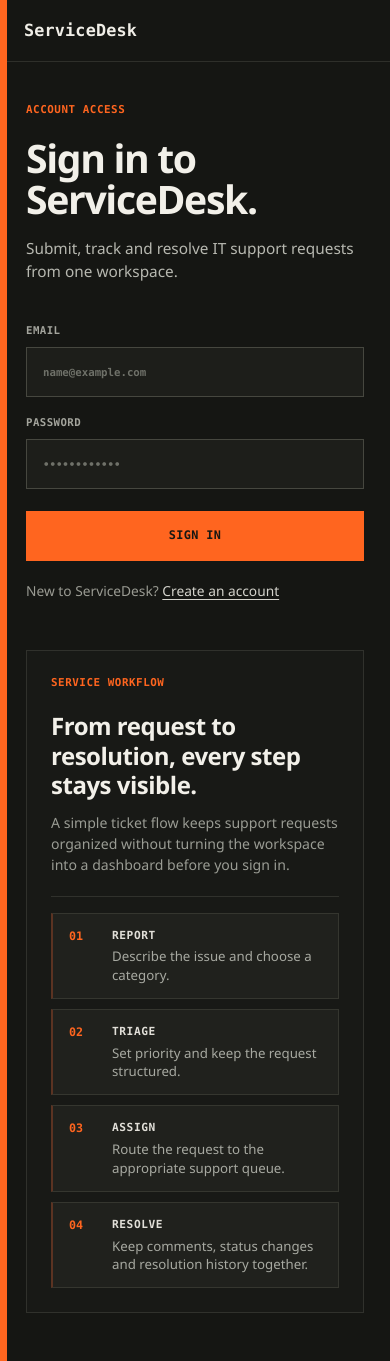
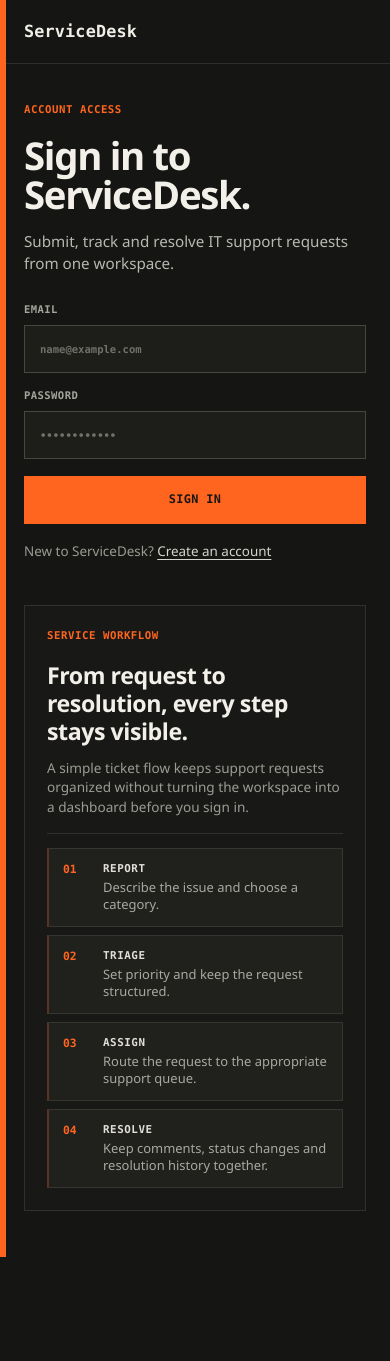
Before and after one commit to Kumar-Amrit-Raj/ServiceDesk, a React (Vite) app in the folder frontend/: page / in a window 390 px wide. After the commit the page ends 1257 px from the top, so only its background shows below. Built offline with nearby package versions, Linux system fonts and the light colour scheme.

Commit message:
Make ServiceDesk UI full-bleed and viewport-fitted

```diff
--- a/frontend/src/styles/index.css
+++ b/frontend/src/styles/index.css
@@ -1,7 +1,7 @@
 :root {
   font-family: "IBM Plex Sans", "Segoe UI", Arial, sans-serif;
   color: #f0eee7;
-  background: #ececea;
+  background: #151613;
   font-synthesis: none;
   text-rendering: optimizeLegibility;
   line-height: 1.5;
@@ -21,12 +21,19 @@
 
 * { box-sizing: border-box; }
 
-html, body, #root { min-height: 100%; }
+html,
+body,
+#root {
+  width: 100%;
+  height: 100%;
+  min-height: 100%;
+}
 
 body {
   margin: 0;
   min-width: 320px;
-  background: #ececea;
+  overflow: hidden;
+  background: var(--surface);
 }
 
 button,
@@ -34,40 +41,43 @@ input {
   font: inherit;
 }
 
-button {
-  cursor: pointer;
-}
+button { cursor: pointer; }
 
+/* Full-bleed authentication workspace. Figma is used only as visual inspiration;
+   the browser layout is intentionally fluid and viewport-driven. */
 .auth-page {
+  width: 100%;
+  height: 100dvh;
   min-height: 100vh;
-  display: grid;
-  place-items: center;
-  padding: 20px;
+  background: var(--surface);
 }
 
 .auth-shell {
   position: relative;
-  width: min(1440px, 100%);
-  min-height: min(760px, calc(100vh - 40px));
+  display: grid;
+  grid-template-rows: 64px minmax(0, 1fr);
+  width: 100%;
+  height: 100%;
+  min-height: 0;
   overflow: hidden;
   background: var(--surface);
-  border: 1px solid #d2d2ce;
 }
 
 .auth-shell::before {
   content: "";
   position: absolute;
+  z-index: 2;
   inset: 0 auto 0 0;
-  width: 7px;
+  width: 6px;
   background: var(--accent);
 }
 
 .auth-topbar {
-  min-height: 64px;
   display: flex;
   align-items: center;
-  gap: 38px;
-  padding: 0 48px;
+  gap: 34px;
+  min-width: 0;
+  padding: 0 clamp(36px, 5vw, 78px);
   border-bottom: 1px solid #2e2f2a;
 }
 
@@ -94,22 +104,26 @@ button {
 }
 
 .auth-body {
+  min-height: 0;
   display: grid;
-  grid-template-columns: minmax(0, 1fr) minmax(0, 1fr);
-  gap: clamp(48px, 6vw, 100px);
-  padding: 48px 80px 52px;
+  grid-template-columns: minmax(360px, 0.9fr) minmax(430px, 1.1fr);
+  align-items: center;
+  gap: clamp(48px, 7vw, 132px);
+  padding: clamp(28px, 4vh, 42px) clamp(48px, 7vw, 112px);
+  overflow: hidden;
 }
 
 .auth-entry {
   width: min(100%, 500px);
-  align-self: start;
+  min-width: 0;
+  justify-self: start;
 }
 
 .auth-eyebrow,
 .workflow-eyebrow {
-  margin: 0 0 20px;
+  margin: 0 0 18px;
   color: var(--accent);
-  font-size: 0.68rem;
+  font-size: 0.67rem;
   font-weight: 700;
   letter-spacing: 0.05em;
 }
@@ -118,25 +132,25 @@ button {
   max-width: 500px;
   margin: 0;
   color: var(--text);
-  font-size: clamp(2.6rem, 4vw, 4rem);
-  line-height: 1.03;
+  font-size: clamp(2.65rem, 4.2vw, 4.15rem);
+  line-height: 1.02;
   letter-spacing: -0.035em;
 }
 
 .auth-subtitle {
   max-width: 470px;
-  margin: 18px 0 0;
+  margin: 16px 0 0;
   color: var(--muted-strong);
-  font-size: 0.96rem;
-  line-height: 1.5;
+  font-size: 0.95rem;
+  line-height: 1.45;
 }
 
 .auth-notice {
-  margin-top: 20px;
+  margin: 16px 0 0;
 }
 
 .auth-form {
-  margin-top: 40px;
+  margin-top: 28px;
 }
 
 .auth-form fieldset {
@@ -148,9 +162,9 @@ button {
 
 .auth-form label {
   display: block;
-  margin-bottom: 18px;
+  margin-bottom: 15px;
   color: #a4a59d;
-  font-size: 0.67rem;
+  font-size: 0.66rem;
   font-weight: 700;
   letter-spacing: 0.04em;
   text-transform: uppercase;
@@ -159,9 +173,9 @@ button {
 .auth-form input {
   display: block;
   width: 100%;
-  height: 50px;
-  margin-top: 8px;
-  padding: 0 16px;
+  height: 48px;
+  margin-top: 7px;
+  padding: 0 15px;
   border: 1px solid var(--border-strong);
   border-radius: 0;
   outline: none;
@@ -170,9 +184,7 @@ button {
   caret-color: var(--accent);
 }
 
-.auth-form input::placeholder {
-  color: #6f7169;
-}
+.auth-form input::placeholder { color: #6f7169; }
 
 .auth-form input:focus {
   border-color: var(--accent);
@@ -194,7 +206,7 @@ button {
 .system-state-card > button,
 .signed-in-card > button,
 .signed-in-card button {
-  min-height: 50px;
+  min-height: 48px;
   border: 1px solid transparent;
   border-radius: 0;
   padding: 0 18px;
@@ -208,7 +220,7 @@ button {
 
 .auth-submit {
   width: 100%;
-  margin-top: 4px;
+  margin-top: 2px;
 }
 
 .auth-submit:hover,
@@ -229,9 +241,9 @@ input:focus-visible {
 }
 
 .auth-switch {
-  margin: 20px 0 0;
+  margin: 17px 0 0;
   color: #9a9b93;
-  font-size: 0.86rem;
+  font-size: 0.84rem;
 }
 
 .link {
@@ -244,60 +256,58 @@ input:focus-visible {
   text-underline-offset: 3px;
 }
 
-.link:hover {
-  color: var(--accent);
-}
+.link:hover { color: var(--accent); }
 
 .password-help {
-  margin: -6px 0 18px;
+  margin: -4px 0 14px;
   color: #85877f;
-  font-size: 0.78rem;
+  font-size: 0.76rem;
 }
 
 .workflow-panel {
-  width: min(100%, 560px);
-  align-self: center;
+  width: min(100%, 600px);
+  min-width: 0;
   justify-self: end;
-  padding: 30px;
+  padding: clamp(24px, 2.4vw, 34px);
   border: 1px solid #30312c;
   background: #181916;
 }
 
 .workflow-panel h2 {
-  max-width: 485px;
+  max-width: 500px;
   margin: 0;
   color: var(--text);
-  font-size: clamp(1.5rem, 2vw, 2rem);
-  line-height: 1.22;
+  font-size: clamp(1.45rem, 2vw, 2rem);
+  line-height: 1.2;
   letter-spacing: -0.02em;
 }
 
 .workflow-intro {
-  max-width: 470px;
-  margin: 14px 0 0;
+  max-width: 500px;
+  margin: 12px 0 0;
   color: #9a9c94;
-  font-size: 0.88rem;
-  line-height: 1.48;
+  font-size: 0.85rem;
+  line-height: 1.42;
 }
 
 .workflow-divider {
   height: 1px;
-  margin: 20px 0 16px;
+  margin: 17px 0 14px;
   background: #30312c;
 }
 
 .workflow-steps {
   display: grid;
-  gap: 10px;
+  gap: 8px;
 }
 
 .workflow-step {
   display: grid;
-  grid-template-columns: 38px minmax(0, 1fr);
-  gap: 14px;
+  grid-template-columns: 34px minmax(0, 1fr);
+  gap: 12px;
   align-items: start;
-  min-height: 68px;
-  padding: 14px 16px;
+  min-height: 60px;
+  padding: 12px 14px;
   border: 1px solid #35362f;
   border-left: 2px solid #5b3322;
   background: var(--surface-soft);
@@ -305,30 +315,30 @@ input:focus-visible {
 
 .workflow-index {
   color: var(--accent);
-  font-size: 0.73rem;
+  font-size: 0.71rem;
   font-weight: 800;
 }
 
 .workflow-step strong {
   display: block;
-  margin-bottom: 3px;
+  margin-bottom: 2px;
   color: #e1dfd8;
-  font-size: 0.7rem;
+  font-size: 0.68rem;
   letter-spacing: 0.05em;
 }
 
 .workflow-step p {
   margin: 0;
   color: #a7a9a1;
-  font-size: 0.83rem;
-  line-height: 1.38;
+  font-size: 0.81rem;
+  line-height: 1.34;
 }
 
 .status,
 .error {
-  padding: 13px 15px;
+  padding: 11px 14px;
   border-radius: 0;
-  font-size: 0.88rem;
+  font-size: 0.84rem;
 }
 
 .status {
@@ -343,27 +353,33 @@ input:focus-visible {
   color: #ff9b8f;
 }
 
+/* Signed-in placeholder is also full-bleed so there is no temporary card-in-a-page look. */
 .system-state-page,
 .signed-in-page {
+  width: 100%;
+  height: 100dvh;
   min-height: 100vh;
-  display: grid;
-  place-items: center;
-  padding: 32px;
-  background: #ececea;
+  padding: 0;
+  background: var(--surface);
 }
 
 .system-state-card,
 .signed-in-card {
-  width: min(620px, 100%);
-  padding: 42px;
-  border: 1px solid #35362f;
+  width: 100%;
+  min-height: 100%;
+  padding: clamp(38px, 5vw, 76px);
+  border: 0;
   background: var(--surface);
   color: var(--text);
 }
 
-.system-state-card p:first-child {
-  margin-top: 0;
+.system-state-card {
+  display: grid;
+  align-content: center;
+  justify-items: start;
 }
+
+.system-state-card p:first-child { margin-top: 0; }
 
 .system-state-mark {
   display: inline-block;
@@ -386,8 +402,8 @@ input:focus-visible {
 }
 
 .signed-in-brand {
-  margin-bottom: 30px;
-  padding-bottom: 18px;
+  margin-bottom: 34px;
+  padding-bottom: 20px;
   border-bottom: 1px solid #34352f;
   font-family: "IBM Plex Mono", Consolas, monospace;
   font-weight: 800;
@@ -400,14 +416,16 @@ input:focus-visible {
   letter-spacing: 0.05em;
 }
 
+.signed-in-card > :not(.signed-in-brand) {
+  max-width: 720px;
+}
+
 .signed-in-card h2 {
   margin: 0 0 8px;
-  font-size: 1.8rem;
+  font-size: 1.9rem;
 }
 
-.signed-in-card p {
-  color: var(--muted-strong);
-}
+.signed-in-card p { color: var(--muted-strong); }
 
 .profile {
   margin: 24px 0;
@@ -429,35 +447,70 @@ input:focus-visible {
   overflow-wrap: anywhere;
 }
 
-.profile dd:last-child {
-  margin-bottom: 0;
+.profile dd:last-child { margin-bottom: 0; }
+
+@media (max-width: 1100px) and (min-width: 981px) {
+  .auth-body {
+    grid-template-columns: minmax(330px, 0.9fr) minmax(390px, 1.1fr);
+    gap: 42px;
+    padding-left: 48px;
+    padding-right: 48px;
+  }
+
+  .auth-title { font-size: clamp(2.45rem, 4vw, 3.45rem); }
+  .workflow-panel { padding: 24px; }
 }
 
 @media (max-width: 980px) {
-  .auth-page { padding: 0; }
-  .auth-shell { min-height: 100vh; border: 0; }
+  body { overflow: auto; }
+
+  .auth-page {
+    height: auto;
+    min-height: 100dvh;
+  }
+
+  .auth-shell {
+    display: block;
+    height: auto;
+    min-height: 100dvh;
+    overflow: visible;
+  }
+
+  .auth-topbar { min-height: 64px; }
+
   .auth-body {
     grid-template-columns: 1fr;
-    gap: 48px;
-    padding: 48px 42px 56px;
+    gap: 44px;
+    overflow: visible;
+    padding: 46px 42px 56px;
   }
+
   .auth-entry,
   .workflow-panel {
     width: 100%;
-    max-width: 620px;
+    max-width: 640px;
     justify-self: center;
+    margin-inline: auto;
+  }
+
+  .system-state-page,
+  .signed-in-page {
+    height: auto;
+    min-height: 100dvh;
   }
 }
 
 @media (max-width: 560px) {
   .auth-topbar {
-    min-height: 62px;
     gap: 18px;
     padding: 0 24px;
   }
+
   .auth-topbar span { display: none; }
-  .auth-body { padding: 40px 26px 48px; }
-  .auth-title { font-size: 2.45rem; }
-  .workflow-panel { padding: 24px; }
-  .workflow-step { grid-template-columns: 32px minmax(0, 1fr); gap: 11px; }
+  .auth-body { padding: 38px 24px 46px; }
+  .auth-title { font-size: 2.4rem; }
+  .workflow-panel { padding: 22px; }
+  .workflow-step { grid-template-columns: 30px minmax(0, 1fr); gap: 10px; }
+  .signed-in-card,
+  .system-state-card { padding: 32px 24px; }
 }
```
